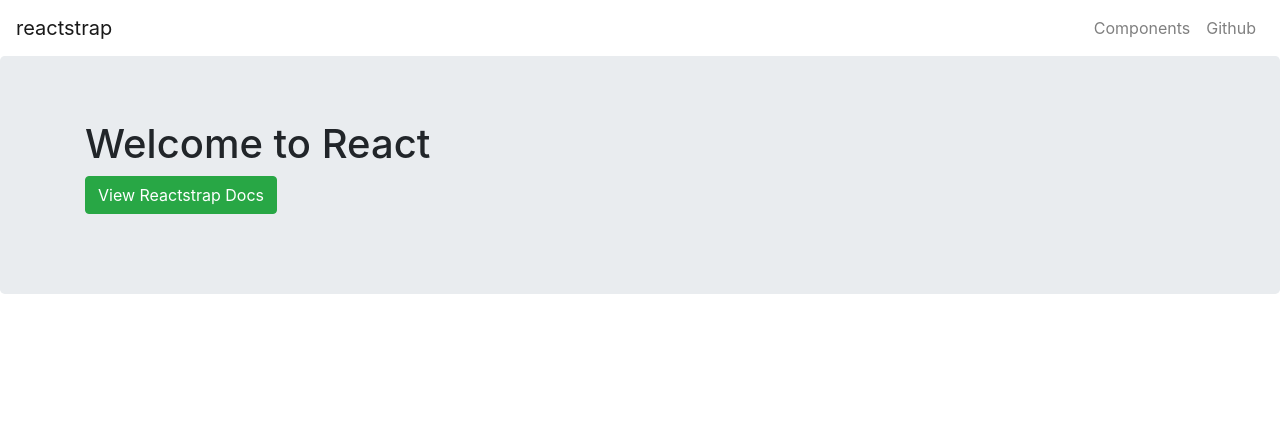
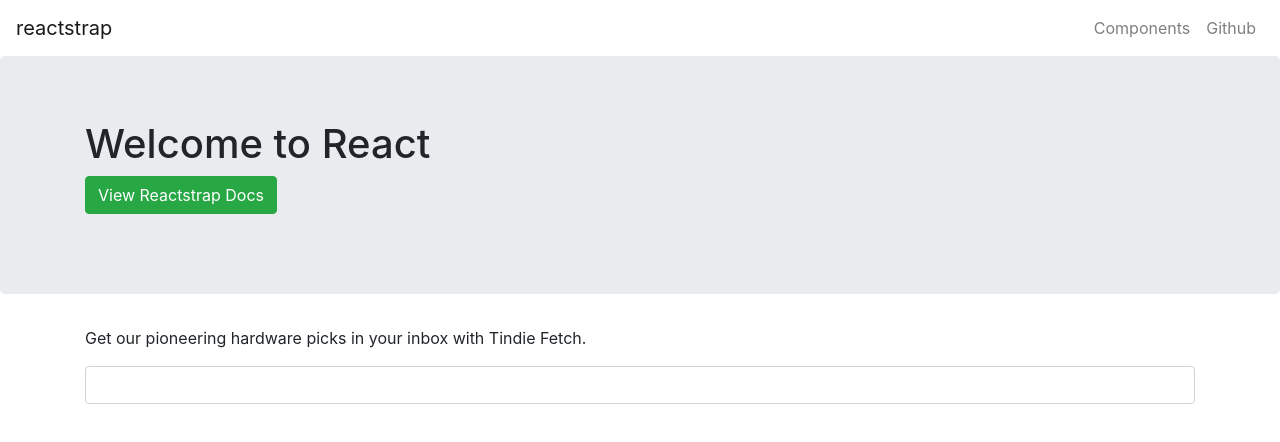
Before and after one commit to SidDays/neon-letters, a React (Create React App) app: page / in a window 1280 px wide. Shown: the top 442 px of the page. Built offline with nearby package versions, Linux system fonts and the light colour scheme.

Commit message:
Footer added

```diff
--- a/src/components/App/App.js
+++ b/src/App.js
@@ -13,6 +13,7 @@
     Jumbotron,
     Button
 } from 'reactstrap';
+import Footer from './components/Footer';
 
 class App extends Component {
     constructor(props) {
@@ -65,6 +66,7 @@
                         </Row>
                     </Container>
                 </Jumbotron>
+                <Footer />
             </div>
         );
     }
--- /dev/null
+++ b/src/components/Footer.js
@@ -0,0 +1,26 @@
+import React, { Component } from 'react';
+import {
+  Container,
+  Row,
+  Col,
+  Input
+} from 'reactstrap';
+
+class Footer extends Component {
+  render() {
+    return (
+      <footer>
+        <Container>
+          <Row>
+            <Col>
+              <p>Get our pioneering hardware picks in your inbox with Tindie Fetch.</p>
+              <Input />
+            </Col>
+          </Row>
+        </Container>
+      </footer>
+    );
+  }
+}
+
+export default Footer;
--- a/src/index.js
+++ b/src/index.js
@@ -1,7 +1,7 @@
 import React from 'react';
 import ReactDOM from 'react-dom';
+import App from './App';
 // import './index.css';
 import 'bootstrap/dist/css/bootstrap.min.css';
-import App from './components/App/App';
 
 ReactDOM.render(<App />, document.getElementById('root'));
```
Also changed, not shown: 1 other file (tests, documents, lock files or other folders).
